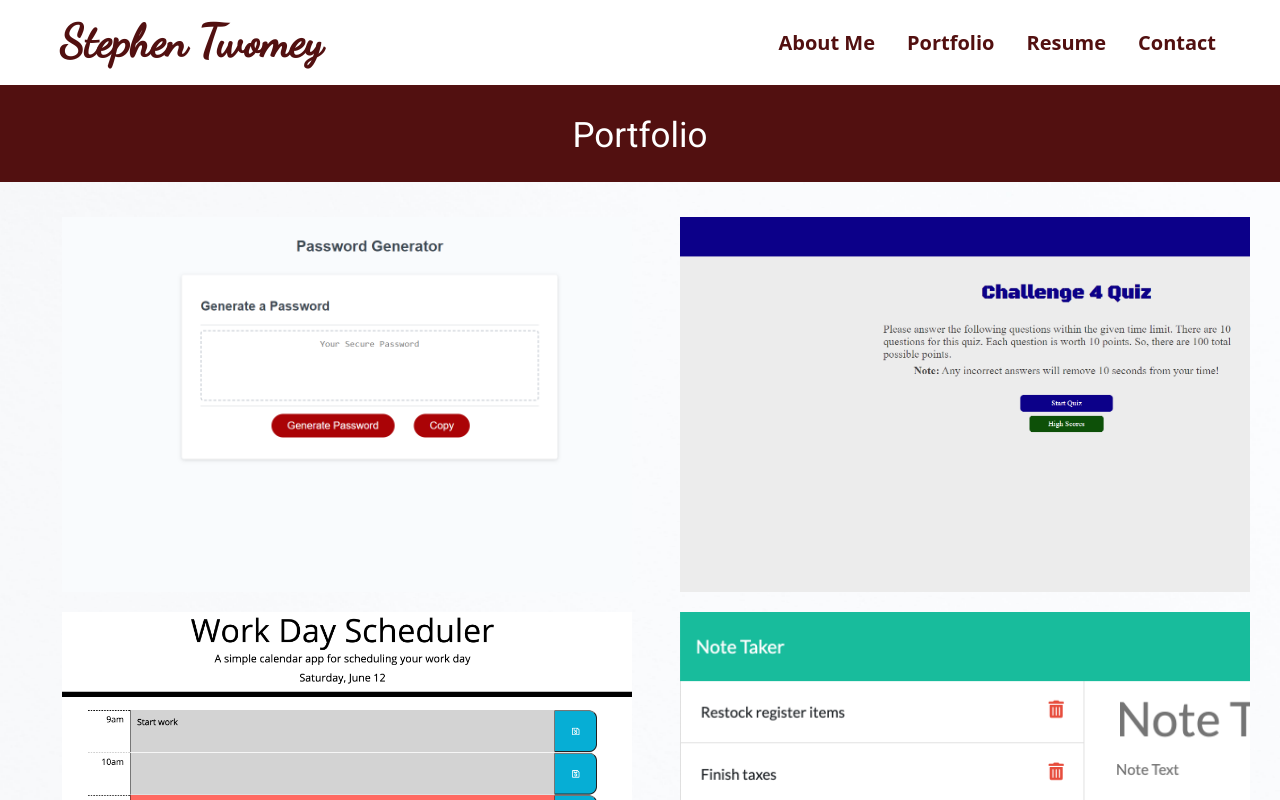
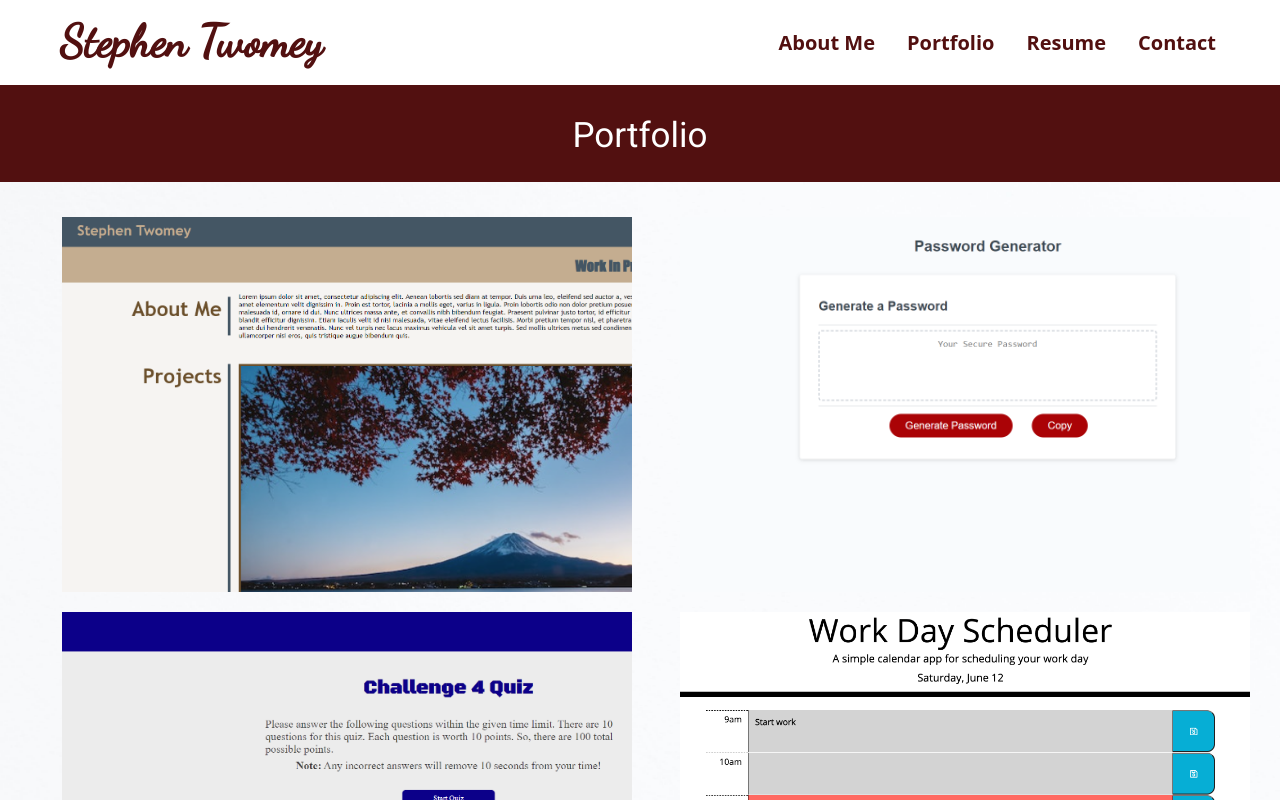
Before and after one commit to sctwomey/laughing-journey, a React (Vite) app: page /Portfolio in a window 1280 px wide. Shown: the top 800 px of the page. Built offline with nearby package versions, Linux system fonts and the light colour scheme.

Commit message:
Add project image, modify css and json files

```diff
--- a/projects.json
+++ b/projects.json
@@ -1,4 +1,11 @@
 [
+    {
+        "id": "project-two",
+        "name": "Advanced CSS Portfolio",
+        "description": "HTML | CSS",
+        "pageUrl": "https://sctwomey.github.io/ideal-umbrella/",
+        "githubUrl": "https://github.com/sctwomey/ideal-umbrella"
+    },
     {
         "id": "project-three",
         "name": "Password Generator",
@@ -21,17 +28,17 @@
         "githubUrl": "https://github.com/sctwomey/automatic-meme"
     },
     {
+        "id": "project-six",
+        "name": "Weather Dashboard",
+        "description": "Javascript | Third-Party (Server) API",
+        "pageUrl": "https://sctwomey.github.io/sturdy-happiness/",
+        "githubUrl": "https://github.com/sctwomey/sturdy-happiness"
+    },
+    {
         "id": "project-eleven",
         "name": "Note Taker Application",
-        "description": "Express.js Notetaker",
+        "description": "Express Notetaker",
         "pageUrl": "https://secure-beach-92337-cdafda2f258c.herokuapp.com/",
         "githubUrl": "https://github.com/sctwomey/expert-waffle"
-    },
-    {
-        "id": "project-six",
-        "name": "Weather Dashboard",
-        "description": "Javascript | Third-Pary (Server) API",
-        "pageUrl": "https://sctwomey.github.io/sturdy-happiness/",
-        "githubUrl": "https://github.com/sctwomey/sturdy-happiness"
     }
 ]
--- a/src/index.css
+++ b/src/index.css
@@ -180,6 +180,11 @@ header nav ul {
 }
 
 /* These are for the Project images. */
+.project-two::before {
+  background-image: url(./assets/images/advanced-css-portfolio.png);
+  background-size: cover;
+}
+
 .project-three::before {
   background-image: url(./assets/images/password-generator.png);
   background-size: cover;
```
Also changed, not shown: src/assets/images/advanced-css-portfolio.png (added).
